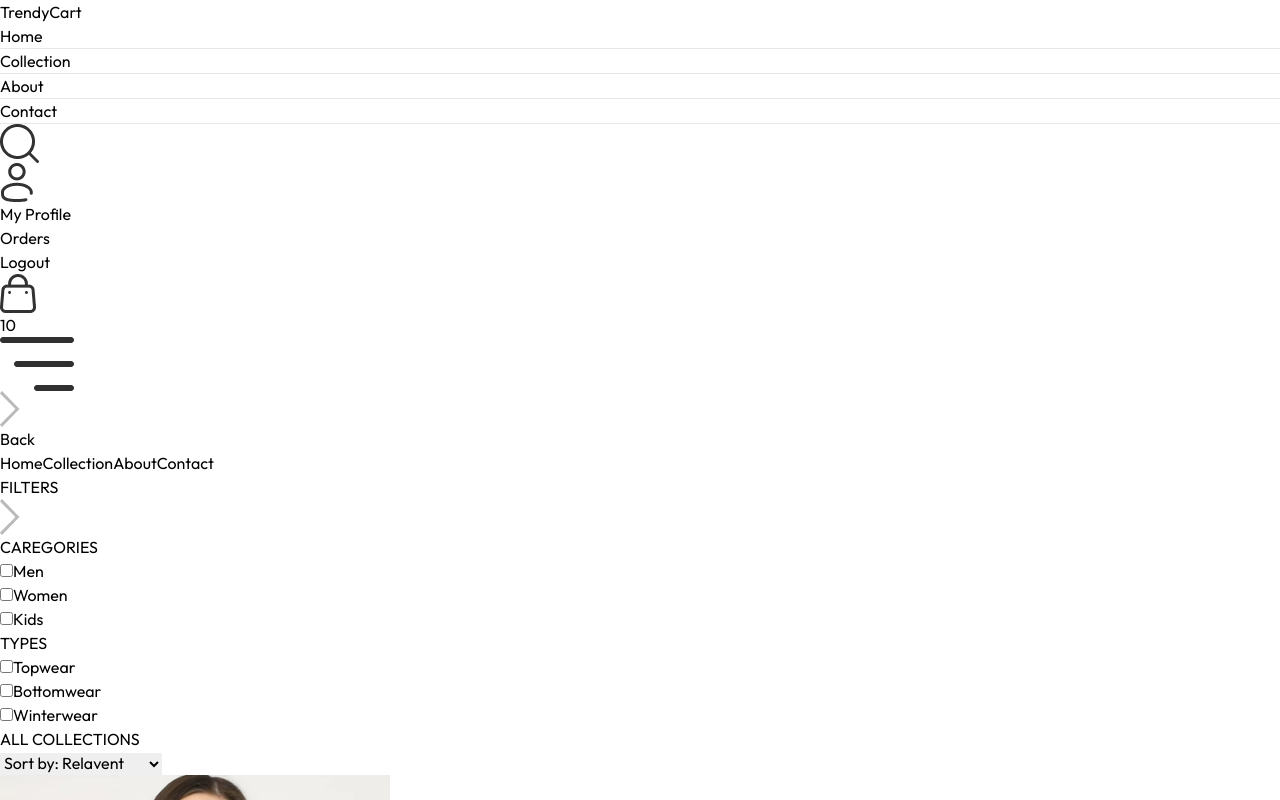
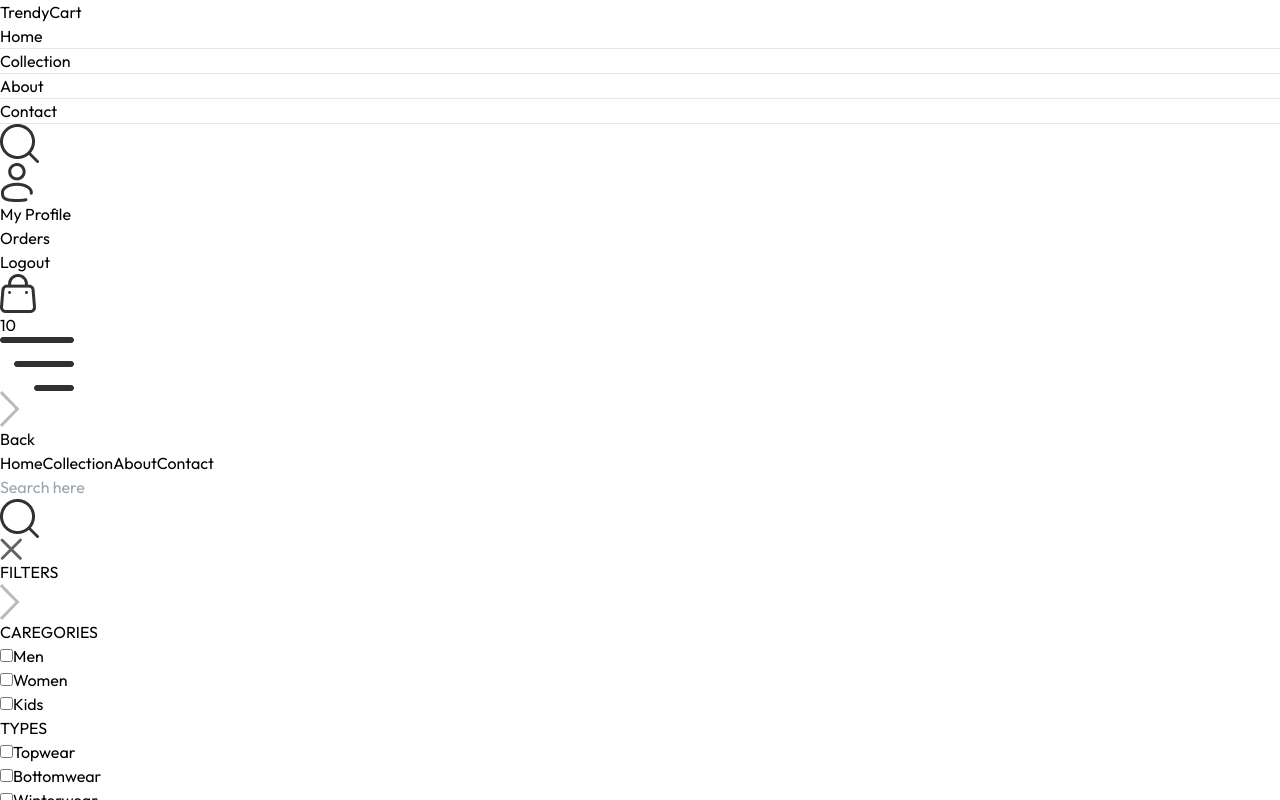
Before and after one commit to JUDHI3134/e-commerce-store, a React (Vite) app: page /collection in a window 1280 px wide. Both pictures are taken after a click on the picture 19 px from the left and 143 px from the top of the page. Shown: the top 800 px of the page. Built offline with nearby package versions, Linux system fonts and the light colour scheme.

Commit message:
searchbar components

```diff
--- a/src/App.jsx
+++ b/src/App.jsx
@@ -11,11 +11,13 @@
 import Navbar from './components/Navbar'
 import Home from './pages/Home'
 import Footer from './components/Footer'
+import SearchBar from './components/searchBar'
 
 const App = () => {
   return (
     <div className='px-4 sm:px-[5vw] md:px-[7vw] lg:px-[9vw]'>
     <Navbar/>
+    <SearchBar/>
       <Routes>
         <Route path='/' element={<Home/>}/>
         <Route path='/collection' element={<Collection/>}/>
--- a/src/components/Navbar.jsx
+++ b/src/components/Navbar.jsx
@@ -1,9 +1,11 @@
-import React, { useState } from 'react'
+import React, { useContext, useState } from 'react'
 import { Link, NavLink } from 'react-router-dom'
 import { assets } from '../assets/assets'
+import { ShopContext } from '../context/ShopContext'
 
 const Navbar = () => {
     const [showMenu,setShowMenu] =  useState(false)
+    const {setShowSearch} = useContext(ShopContext)
   return (
     <div className='flex items-center justify-between py-5 font-medium'>
       <Link to="/"><h1 className='font-bold text-xl'><span className='px-2 py-1 bg-gradient-to-r from-indigo-500 via-purple-500 to-pink-500 rounded-lg text-white'>Trendy</span>Cart</h1></Link>
@@ -27,7 +29,7 @@
       </ul>
 
       <div className='flex items-center gap-6'>
-        <img src={assets.search_icon} className='w-5 cursor-pointer' alt="" />
+        <img onClick={()=>setShowSearch(true)} src={assets.search_icon} className='w-5 cursor-pointer' alt="" />
         <div className="group relative">
             <img src={assets.profile_icon} className='w-5 cursor-pointer' alt="" />
             <div className='hidden group-hover:block absolute dropdown-menu right-0 pt-4'>
--- /dev/null
+++ b/src/components/SearchBar.jsx
@@ -0,0 +1,32 @@
+import React, { useContext, useEffect, useState } from 'react'
+import { ShopContext } from '../context/ShopContext'
+import { assets } from '../assets/assets';
+import { useLocation } from 'react-router-dom';
+
+const SearchBar = () => {
+    const {search,setSearch,showSearch,setShowSearch} = useContext(ShopContext);
+    const [visible,setVisible] = useState(false)
+
+    const location = useLocation();
+
+    useEffect(()=>{
+        if(location.pathname.includes('collection')){
+            setVisible(true)
+        }else{
+            setVisible(false)
+        }
+
+    },[location])
+
+  return showSearch && visible ? (
+    <div className='border-t border-b bg-gray-50 text-center'>
+      <div className='inline-flex items-center justify-center border border-green-400 px-5 py-2 my-5 mx-3 rounded-full w-3/4 sm:w-1/2'>
+        <input value={search} onChange={(e)=>setSearch(e.target.value)} className='flex-1 outline-none bg-inherit text-sm' type="text" placeholder='Search here' />
+        <img src={assets.search_icon} className='w-4' alt="" />
+      </div>
+      <img onClick={()=>setShowSearch(false)} src={assets.cross_icon} className='w-3 inline cursor-pointer' alt="" />
+    </div>
+  ): null
+}
+
+export default SearchBar
--- a/src/context/ShopContext.jsx
+++ b/src/context/ShopContext.jsx
@@ -1,4 +1,4 @@
-import { createContext } from "react";
+import { createContext, useState } from "react";
 import { products } from "../assets/assets";
 
 
@@ -8,11 +8,13 @@
 
     const currency = "$"
     const delivery_fee = 10
+    const [search,setSearch] = useState('')
+    const [showSearch,setShowSearch] = useState(false)
 
 
 
     const value = {
-        products, currency, delivery_fee
+        products, currency, delivery_fee,search,setSearch,showSearch,setShowSearch
     }
 
     return (
--- a/src/pages/Collection.jsx
+++ b/src/pages/Collection.jsx
@@ -5,7 +5,7 @@
 import ProductItem from '../components/ProductItem'
 
 const Collection = () => {
-  const { products } = useContext(ShopContext)
+  const { products, search, showSearch } = useContext(ShopContext)
   const [showFilter,setShowFilter] = useState(false)
 
   const [filterProducts, setFilterProducts] = useState([])
```
